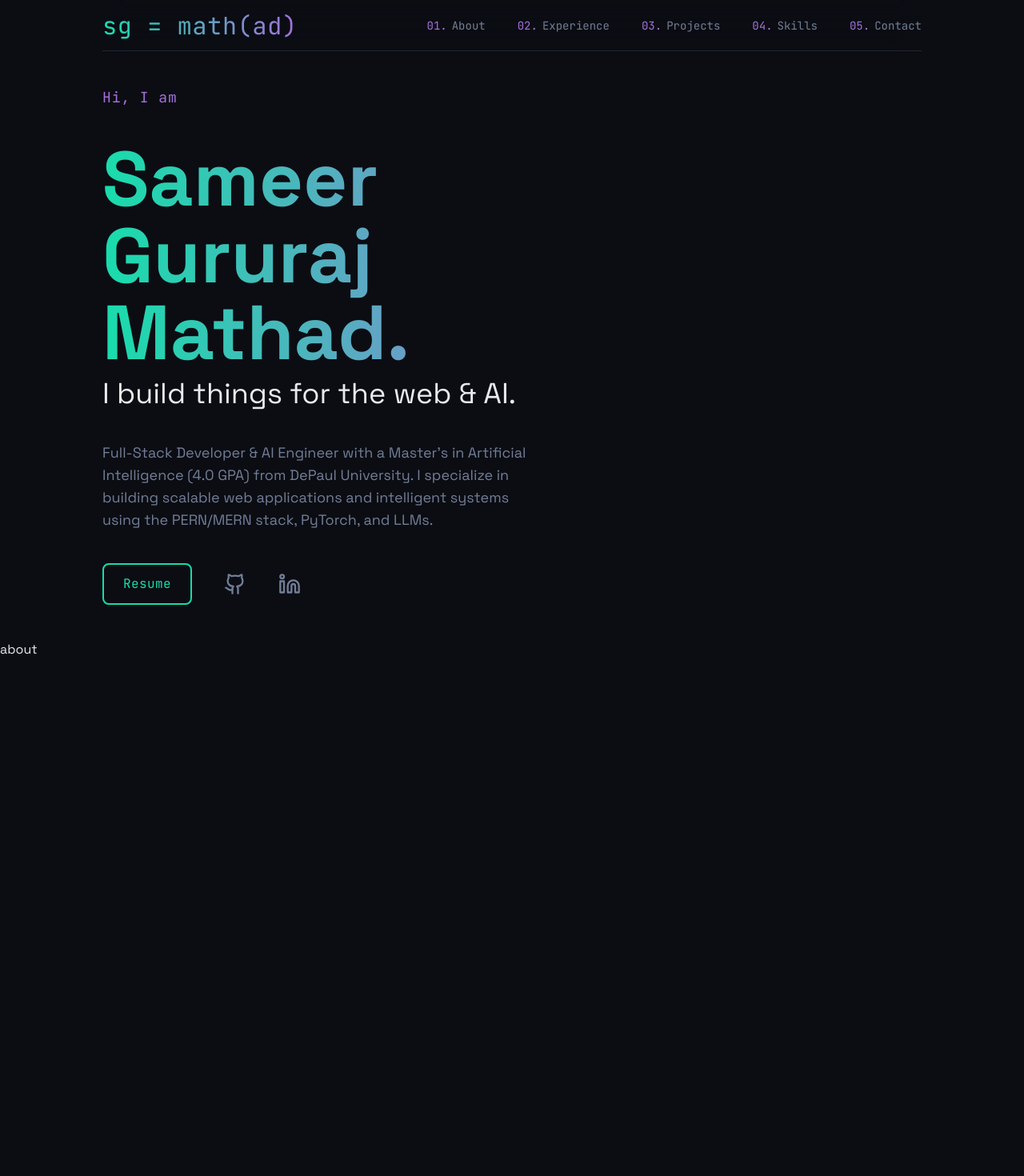
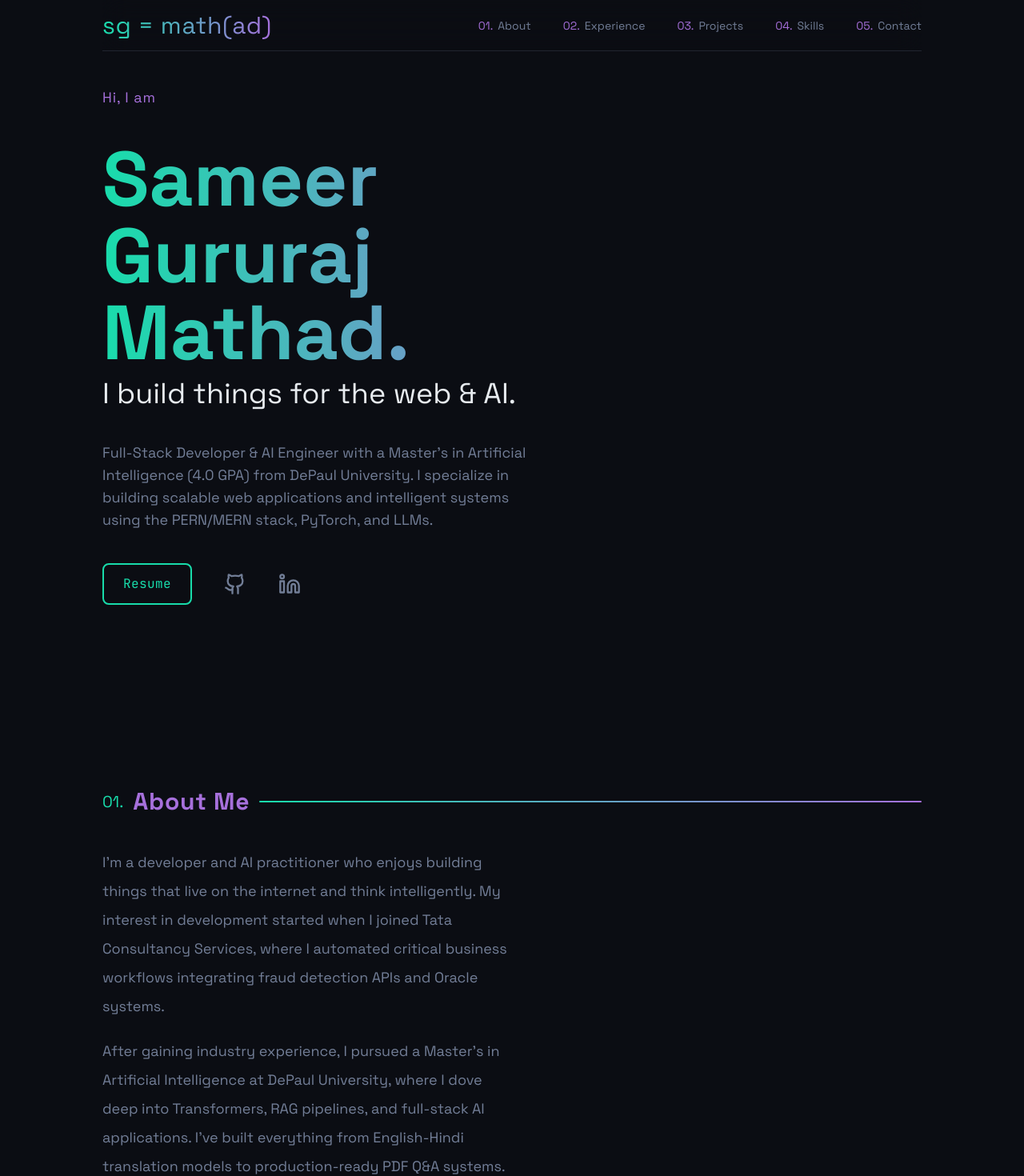
Before and after one commit to sameera-g-mathad/portfolio, a React (Vite) app: page / in a window 1280 px wide. Shown: the top 1470 px of the page at 80% size. Built offline with nearby package versions, Linux system fonts and the light colour scheme.

Commit message:
about section added

```diff
--- a/src/App.tsx
+++ b/src/App.tsx
@@ -1,12 +1,11 @@
 import './App.css'
-import { Header, Hero } from './components'
+import { About, Header, Hero } from '@/components'
 function App() {
   return (
     <div className='grid'>
       <Header />
       <Hero />
-
-      <div id="about" className='w-full h-screen'>about</div>
+      <About />
       <div id="experience" className='w-full h-screen'>experience</div>
       <div id="projects" className='w-full h-screen'>projects</div>
       <div id="skills" className='w-full h-screen'>skills</div>
--- /dev/null
+++ b/src/components/About.tsx
@@ -0,0 +1,32 @@
+import React from "react";
+import { Content } from "./Content";
+import { SectionHeading } from "./SectionHeading";
+
+export const About: React.FC = () => {
+    return <Content>
+        <div id='about' className="w-full h-full">
+            <SectionHeading sectionHeading="about me" sectionNumber="01" />
+
+            <div className="flex justify-between">
+                <div className="flex flex-1 flex-col gap-5 py-10">
+                    <div className="subtext leading-9!">
+                        I'm a developer and AI practitioner who enjoys building things that live on the internet and think intelligently.
+                        My interest in development started when I joined Tata Consultancy Services, where I automated critical business workflows
+                        integrating fraud detection APIs and Oracle systems.
+                    </div>
+                    <div className="subtext leading-9!">
+                        After gaining industry experience, I pursued a Master's in Artificial Intelligence at DePaul University,
+                        where I dove deep into Transformers, RAG pipelines, and full-stack AI applications.
+                        I've built everything from English-Hindi translation models to production-ready PDF Q&A systems.
+                    </div>
+                </div>
+                <div className="lg:flex hidden flex-1">
+
+                </div>
+            </div>
+        </div>
+    </Content>
+};
+
+
+About.displayName = 'About'
--- a/src/components/Header.tsx
+++ b/src/components/Header.tsx
@@ -17,17 +17,46 @@ export const Header: React.FC = () => {
     ]
     const [open, setOpen] = useState(false);
 
+    const onNavClick = (e: React.MouseEvent, url: string) => {
+        e.preventDefault();
+        // for scrolling there.
+        const target = document.getElementById(url);
+
+        if (target) {
+            // Scroll to the section
+            target.scrollIntoView({ behavior: 'smooth', block: "start" });
+
+            // Find the line element within the section
+            const lineElement = target.querySelector('.animate-grow-width') as HTMLElement;
+
+            if (lineElement) {
+                // Remove and re-add animation class to replay
+                lineElement.classList.remove('animate-grow-width');
+                void lineElement.offsetWidth; // Trigger reflow
+                lineElement.classList.add('animate-grow-width');
+            }
+
+
+            // Remove animation class if it exists (to replay)
+            target.classList.remove('animate-fade-up');
+
+            // Trigger reflow to restart animation
+            void target.offsetWidth;
+
+            // Add animation class back
+            target.classList.add('animate-fade-up');
+
+        }
+    }
+
     const memoisedLinks = useMemo(() => {
         return navLinks.map((el, i) =>
             <ul key={i}>
-                <a className="flex gap-1.5 cursor-pointer font-mono text-sm text-muted-foreground hover:text-primary transition-colors duration-300"
+                <a className="flex gap-1.5 cursor-pointer text-sm text-muted-foreground hover:text-primary transition-colors duration-300"
                     // this prevents the need of of
                     // `href`, as we can use js to handle
                     // links and href wont be part of urls.
-                    onClick={(e) => {
-                        e.preventDefault();
-                        document.getElementById(el.href)?.scrollIntoView({ behavior: 'smooth', block: "start" })
-                    }
+                    onClick={(e) => onNavClick(e, el.href)
                     }
                 >
                     <span className="text-accent">{el.num}.</span>
@@ -40,11 +69,8 @@ export const Header: React.FC = () => {
     return <div className="w-full flex justify-center">
         <div className="fixed portfolio-width z-50 backdrop-blur-lg">
             <div className="w-full h-16 flex items-center justify-between border-b border-border">
-                <a className="font-mono text-gradient lg:text-3xl text-lg tracking-wide cursor-pointer"
-                    onClick={(e) => {
-                        e.preventDefault();
-                        document.getElementById('hero')?.scrollIntoView({ behavior: 'smooth', block: 'end' });
-                    }}
+                <a className="text-gradient lg:text-3xl text-lg tracking-wide cursor-pointer"
+                    onClick={(e) => onNavClick(e, 'hero')}
                 >{"sg = math(ad)"}</a>
                 <nav className="gap-10 lg:flex hidden">
                     {
--- a/src/components/Hero.tsx
+++ b/src/components/Hero.tsx
@@ -6,7 +6,7 @@ export const Hero: React.FC = () => {
     return <Content>
         <div id="hero" className="w-full h-full flex justify-between">
             <div className="flex flex-col justify-center lg:py-15 py-4 lg:gap-10 gap-4 flex-2">
-                <span className="font-mono text-accent tracking-wider animate-fade-up lg:text-lg text-sm">Hi, I am</span>
+                <span className="text-accent tracking-wider animate-fade-up lg:text-lg text-sm">Hi, I am</span>
                 <div className="flex flex-col gap-2 ">
                     <div className="lg:text-8xl text-5xl font-bold capitalize text-gradient animate-fade-up stagger-1">sameer gururaj mathad.</div>
                     <span className="lg:text-4xl text-2xl text-forground animate-fade-up stagger-2">I build things for the web & AI.</span>
--- /dev/null
+++ b/src/components/SectionHeading.tsx
@@ -0,0 +1,12 @@
+import React from "react";
+import { type sectionHeadingInterface } from "@/interface";
+
+export const SectionHeading: React.FC<sectionHeadingInterface> = ({ sectionHeading, sectionNumber }) => {
+    return <div className="flex items-center gap-3 pt-30">
+        <span className="text-primary text-xl">{sectionNumber}.</span>
+        <span className="capitalize font-bold text-3xl tracking-wide text-accent">{sectionHeading}</span>
+        <span className="h-0.5 rounded bg-gradient animate-grow-width flex-1" />
+    </div>;
+};
+
+SectionHeading.displayName = 'SectionHeading'
--- a/src/components/index.ts
+++ b/src/components/index.ts
@@ -1,3 +1,4 @@
 // exports are in lexographical order
+export * from './About';
 export * from './Header';
 export * from './Hero';
--- a/src/index.css
+++ b/src/index.css
@@ -44,6 +44,7 @@
   --animate-slide-in-right: slide-in-right 0.6s ease-out both;
   --animate-scale-in: scale-in 0.5s ease-out both;
   --animate-glow-pulse: glow-pulse 3s ease-in-out infinite;
+  --animate-grow-width: grow-width 1s ease-in-out forwards;
 }
 
 /* Keyframes */
@@ -128,6 +129,17 @@
   }
 }
 
+@keyframes grow-width {
+  from {
+    max-width: 0%;
+    flex: 1;
+  }
+  to {
+    max-width: 100%;
+    flex: 1;
+  }
+}
+
 /* Base styles */
 * {
   border-color: var(--color-border);
@@ -145,6 +157,10 @@ body {
   @apply px-4 w-full lg:px-0 lg:w-[80%] lg:justify-self-center;
 }
 
+.subtext {
+  @apply w-full lg:text-lg text-sm text-muted-foreground leading-7 animate-fade-up stagger-4;
+}
+
 ::selection {
   background: hsl(160 60% 50% / 0.25);
 }
@@ -154,6 +170,14 @@ body {
   background-clip: text;
   -webkit-background-clip: text;
   color: transparent;
+  background-image: linear-gradient(
+    to right,
+    var(--color-primary),
+    var(--color-accent)
+  );
+}
+
+@utility bg-gradient {
   background-image: linear-gradient(
     to right,
     var(--color-primary),
--- a/src/interface.ts
+++ b/src/interface.ts
@@ -1,3 +1,8 @@
 export interface className {
   className: string;
 }
+
+export interface sectionHeadingInterface {
+  sectionNumber: string;
+  sectionHeading: string;
+}
--- a/tsconfig.app.json
+++ b/tsconfig.app.json
@@ -28,7 +28,8 @@
       "@/*": ["./src/*"],
       "base": ["."],
       "components": ["./src/components/*"],
-      "svgs": ["./src/svgs/*"]
+      "svgs": ["./src/svgs/*"],
+      "interface": ["./src/interface.ts"]
     }
   },
   "include": ["src"]
```
